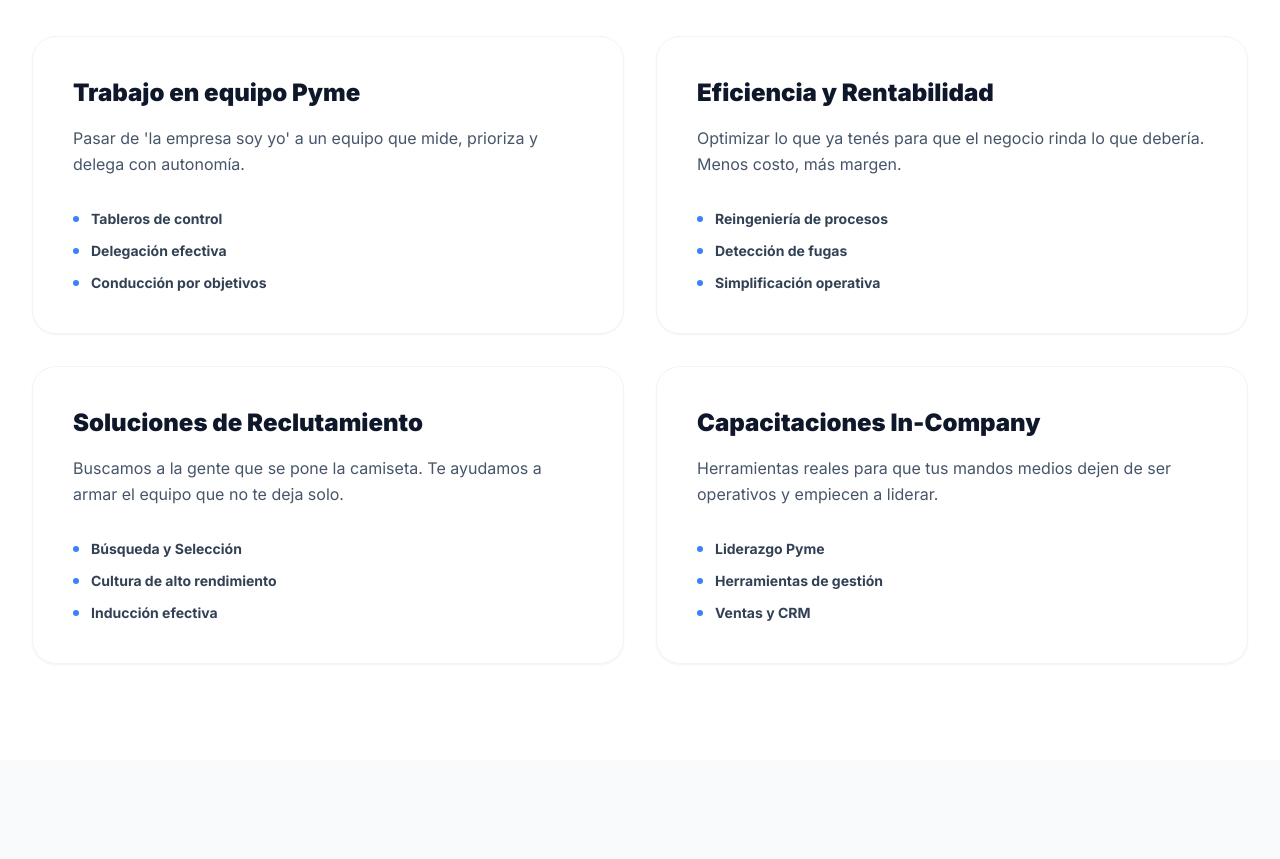
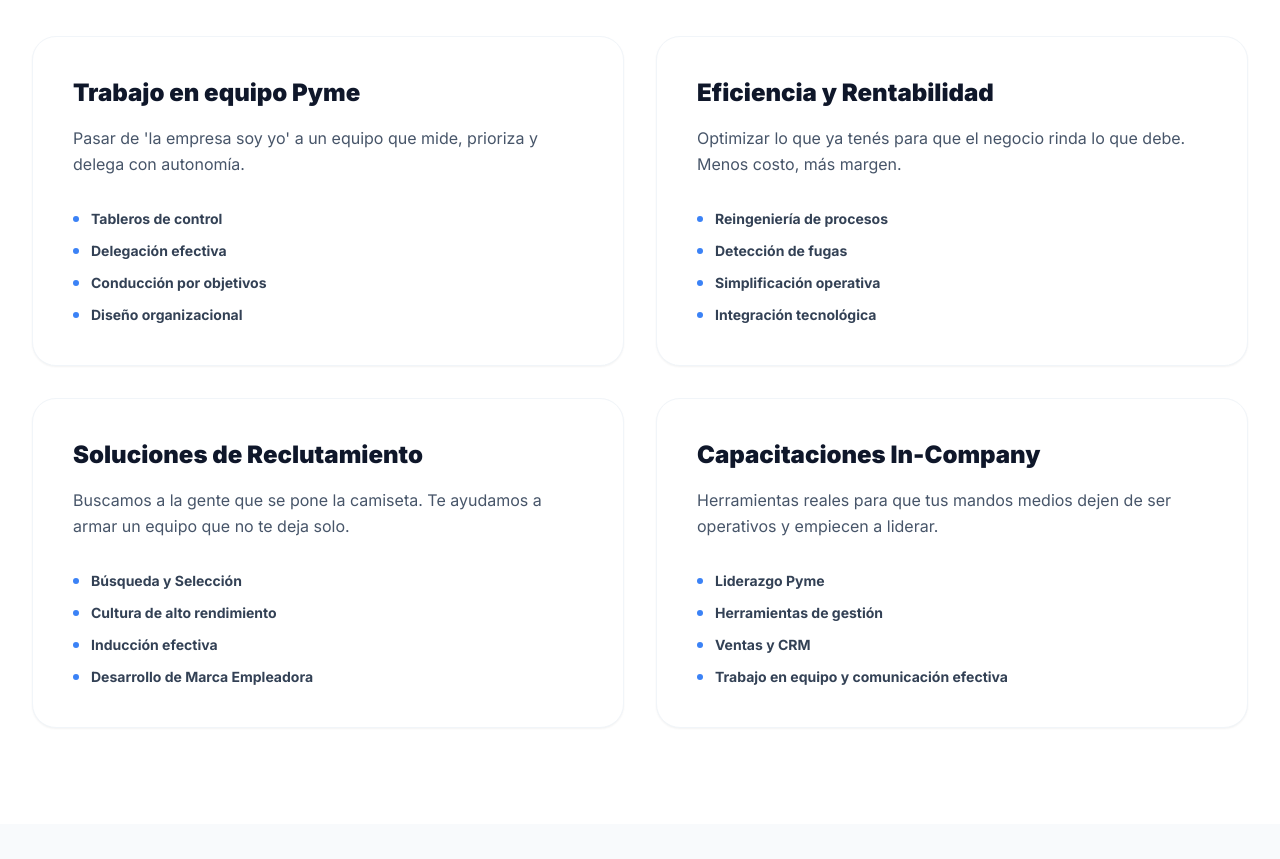
Before and after one commit to xocxotebiz01/POLDER-Consultores, a React (Vite) app: page / in a window 1280 px wide. Shown: the part 1160-2019 px from the top of the page. Built offline with nearby package versions, Linux system fonts and the light colour scheme.

Commit message:
Update Services.tsx

```diff
--- a/components/Services.tsx
+++ b/components/Services.tsx
@@ -5,22 +5,22 @@ export const Services: React.FC = () => {
     {
       title: "Trabajo en equipo Pyme",
       desc: "Pasar de 'la empresa soy yo' a un equipo que mide, prioriza y delega con autonomía.",
-      features: ["Tableros de control", "Delegación efectiva", "Conducción por objetivos"]
+      features: ["Tableros de control", "Delegación efectiva", "Conducción por objetivos", "Diseño organizacional"]
     },
     {
       title: "Eficiencia y Rentabilidad",
-      desc: "Optimizar lo que ya tenés para que el negocio rinda lo que debería. Menos costo, más margen.",
-      features: ["Reingeniería de procesos", "Detección de fugas", "Simplificación operativa"]
+      desc: "Optimizar lo que ya tenés para que el negocio rinda lo que debe. Menos costo, más margen.",
+      features: ["Reingeniería de procesos", "Detección de fugas", "Simplificación operativa", "Integración tecnológica"]
     },
     {
       title: "Soluciones de Reclutamiento",
-      desc: "Buscamos a la gente que se pone la camiseta. Te ayudamos a armar el equipo que no te deja solo.",
-      features: ["Búsqueda y Selección", "Cultura de alto rendimiento", "Inducción efectiva"]
+      desc: "Buscamos a la gente que se pone la camiseta. Te ayudamos a armar un equipo que no te deja solo.",
+      features: ["Búsqueda y Selección", "Cultura de alto rendimiento", "Inducción efectiva", "Desarrollo de Marca Empleadora"]
     },
     {
       title: "Capacitaciones In-Company",
       desc: "Herramientas reales para que tus mandos medios dejen de ser operativos y empiecen a liderar.",
-      features: ["Liderazgo Pyme", "Herramientas de gestión", "Ventas y CRM"]
+      features: ["Liderazgo Pyme", "Herramientas de gestión", "Ventas y CRM", "Trabajo en equipo y comunicación efectiva"]
     }
   ];
 
```
